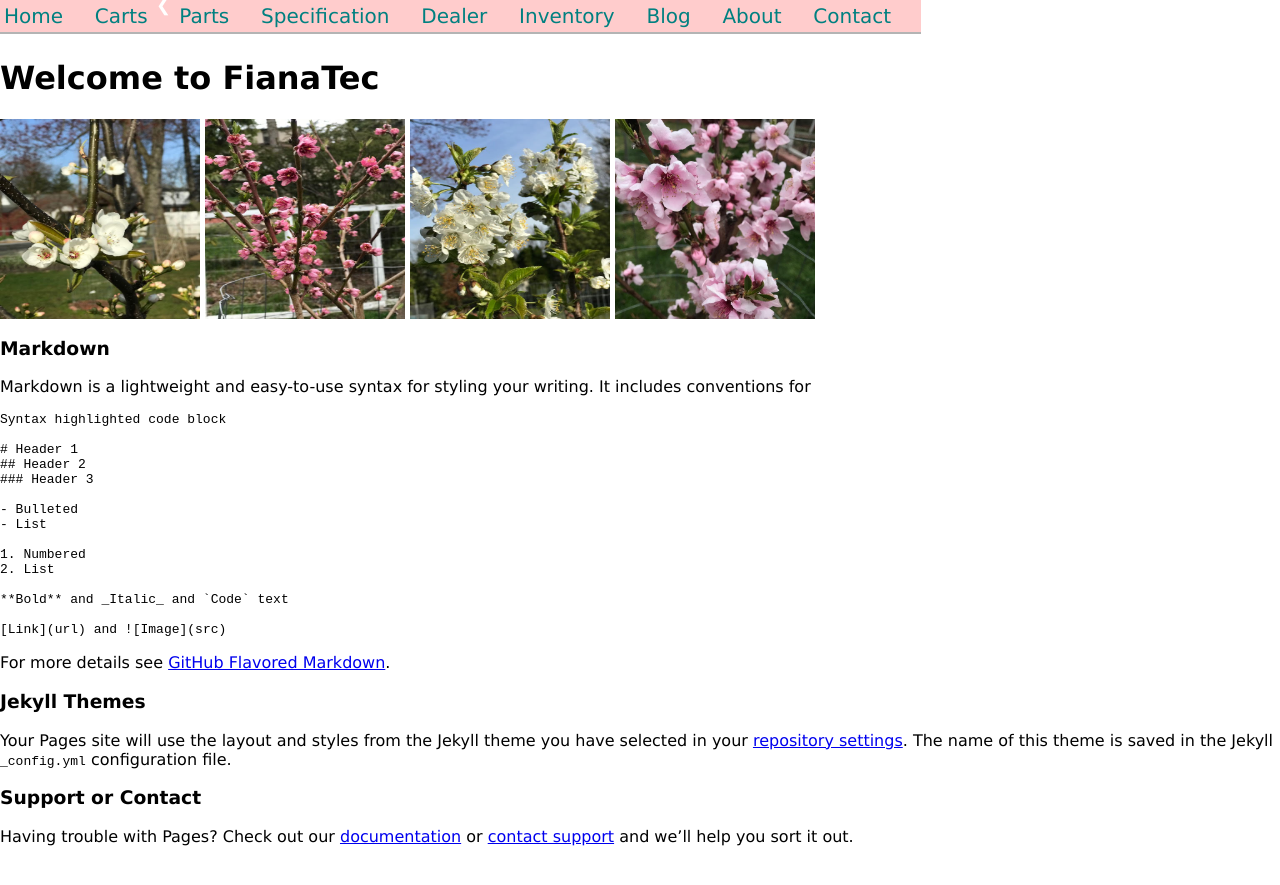
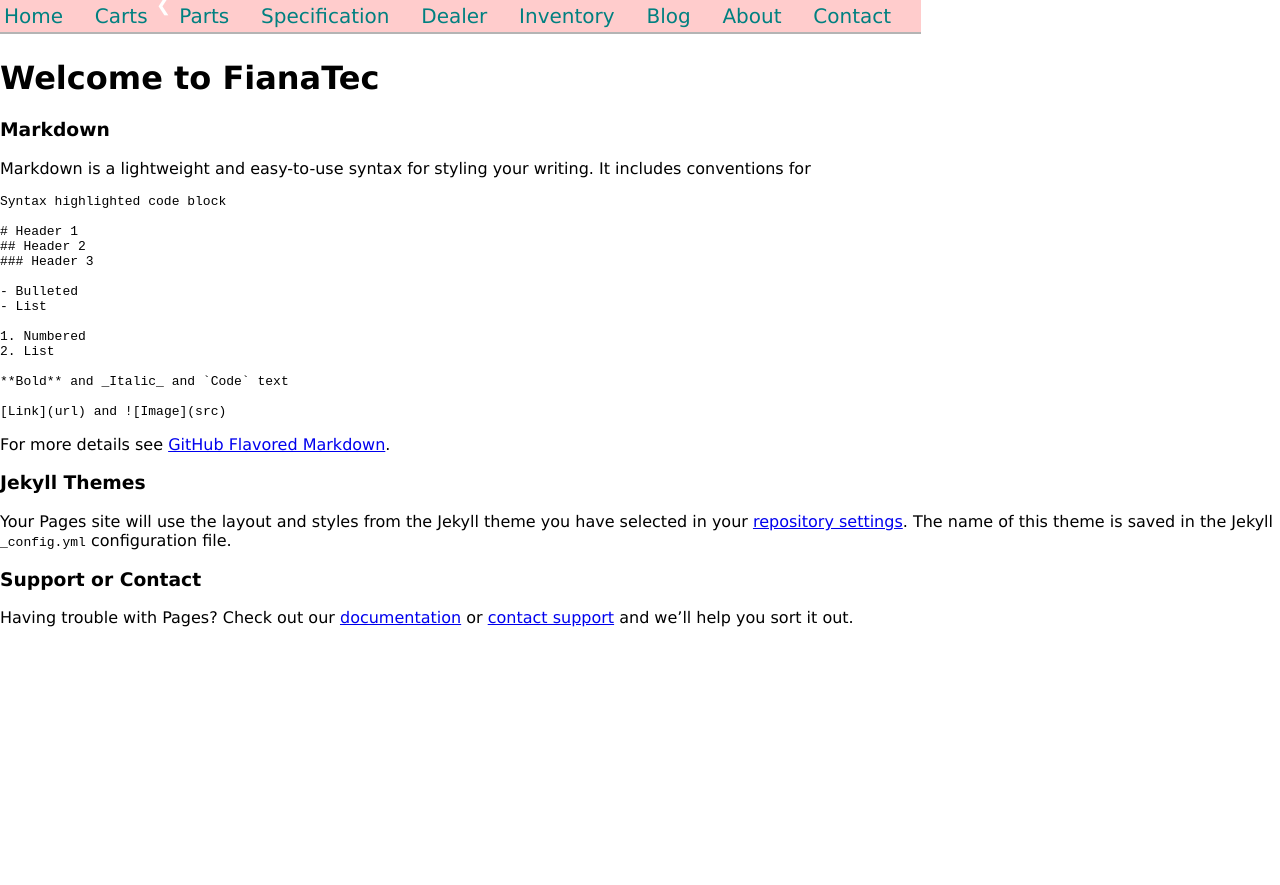
Before and after one commit to fianatec/fianatec.github.io, a Jekyll site: the page built from index.md, in a window 1280 px wide. Shown: the top 885 px of the page. Built offline with Jekyll 4.4.1, drawn with Linux system fonts in a browser that asks for light colours.

Commit message:
Update index.md

```diff
--- a/index.md
+++ b/index.md
@@ -3,11 +3,6 @@ layout: default
 title: FianaTec
 ---
 # Welcome to FianaTec
-
-<img src="assets/images/Pear.jpg" alt="Pear" height="200" width="200">
-<img src="assets/images/Peach.jpg" alt="Peach" height="200" width="200">
-<img src="assets/images/Cherry.jpg" alt="Cherry" height="200" width="200">
-<img src="assets/images/Nectrine.jpg" alt="Nectrine" height="200" width="200">
 
 ### Markdown
 
```
